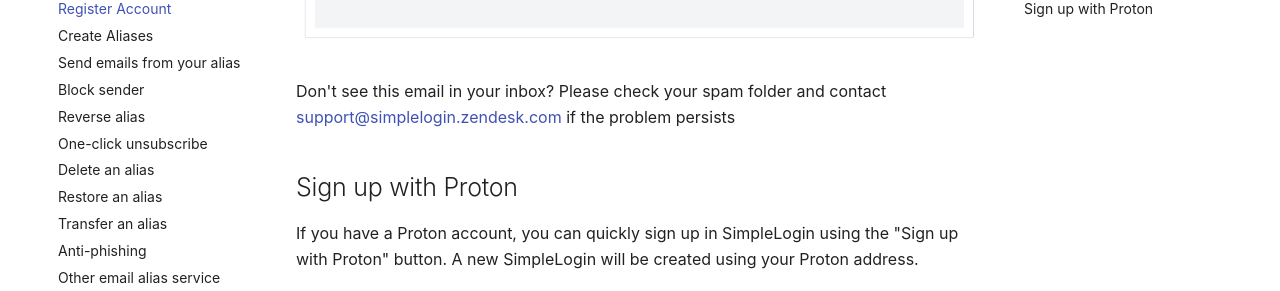
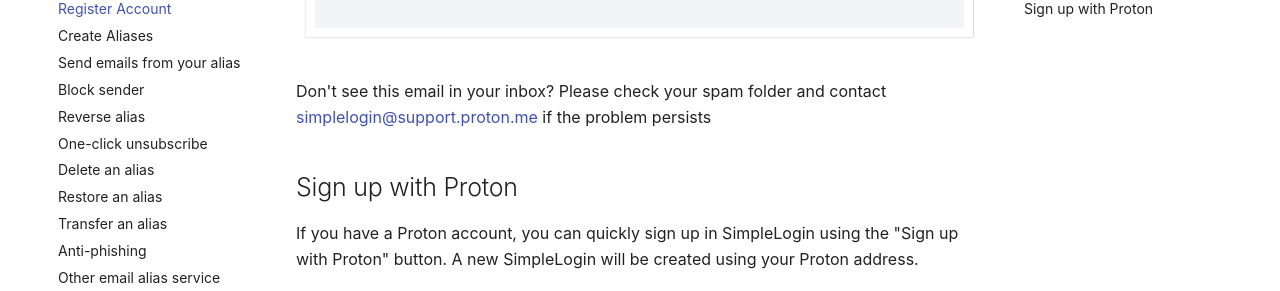
Before and after one commit to simple-login/documentation, an MkDocs documentation site: the page built from docs/getting-started/register-account.md, in a window 1280 px wide and 900 px high, scrolled down 2024 px. Shown: the part 153-444 px from the top of the window. Built offline with MkDocs 1.6.1 and Material for MkDocs 9.7.7, drawn with Linux system fonts in a browser that asks for light colours; comment, search, counter and statistics services are not loaded.

Commit message:
Change support email in registration instructions
Updated support email address for account verification.

```diff
--- a/docs/getting-started/register-account.md
+++ b/docs/getting-started/register-account.md
@@ -20,7 +20,7 @@ Please click on the "Verify Email" button that we sent to you via email to activ
 
 ![](./verify-account.png)
 
-Don't see this email in your inbox? Please check your spam folder and contact [support@simplelogin.zendesk.com](mailto:support@simplelogin.zendesk.com) if the problem persists
+Don't see this email in your inbox? Please check your spam folder and contact [simplelogin@support.proton.me](mailto:simplelogin@support.proton.me) if the problem persists
 
 ## Sign up with Proton
 
```
